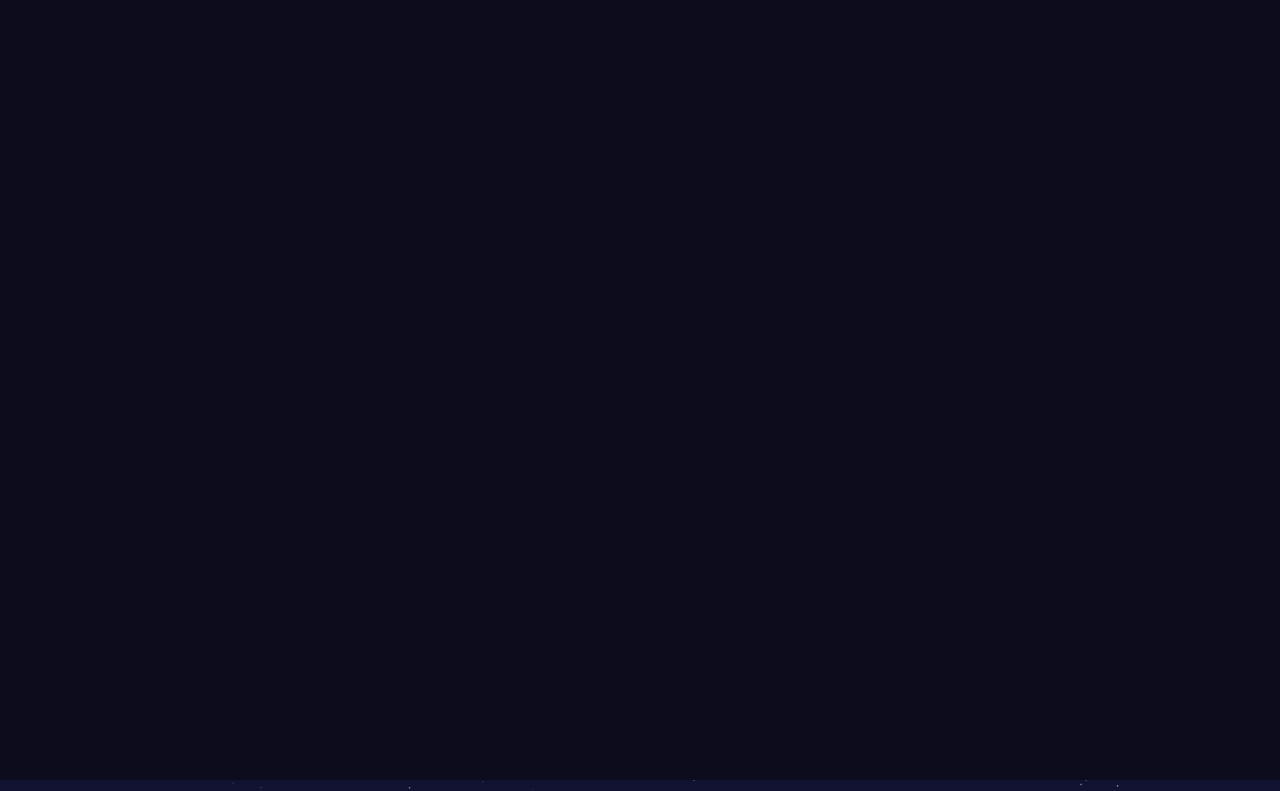
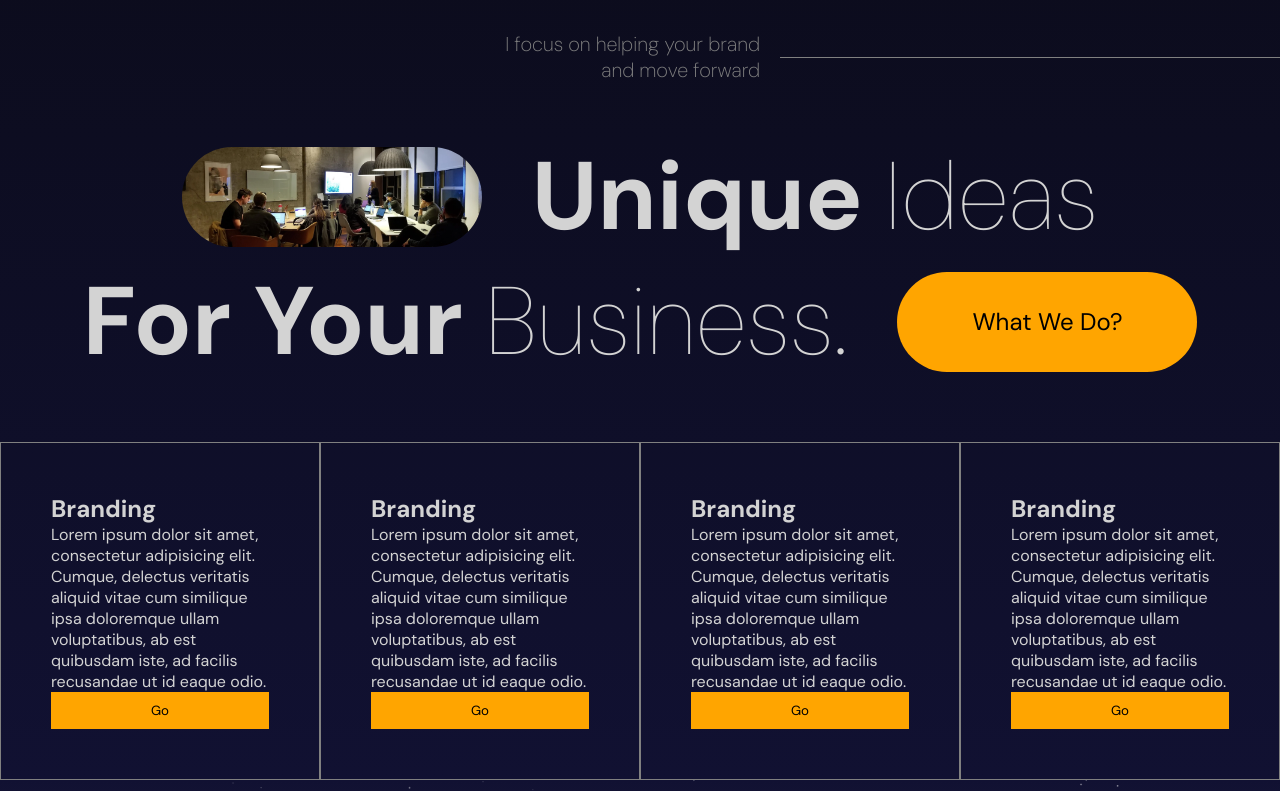
Before and after one commit to erfanheshmati/animated-portfolio-1, a React (Vite) app: page / in a window 1280 px wide. Shown: the part 1620-2411 px from the top of the page. Built offline with nearby package versions, Linux system fonts and the light colour scheme.

Commit message:
services section design and animation (useInView hook)

```diff
--- a/src/App.jsx
+++ b/src/App.jsx
@@ -2,6 +2,7 @@
 import Hero from "./components/hero/Hero"
 import Navbar from "./components/navbar/Navbar"
 import Parallax from "./components/parallax/Parallax"
+import Services from "./components/services/Services"
 
 export default function App() {
   return (
@@ -13,7 +14,9 @@
       <section id="Services">
         <Parallax type="services" />
       </section>
-      <section>Services</section>
+      <section>
+        <Services />
+      </section>
       <section id="Portfolio">
         <Parallax type="portfolio" />
       </section>
--- /dev/null
+++ b/src/components/services/Services.jsx
@@ -0,0 +1,82 @@
+import { useRef } from "react"
+import "./services.scss"
+import { motion, useInView } from "framer-motion"
+
+const variants = {
+    initial: {
+        x: -500,
+        y: 100,
+        opacity: 0
+    },
+    animate: {
+        x: 0,
+        y: 0,
+        opacity: 1,
+        transition: {
+            duration: 1,
+            staggerChildren: 0.1
+        }
+    }
+}
+
+export default function Services() {
+    const ref = useRef()
+
+    const isInView = useInView(ref, { margin: "-100px" })
+
+    return (
+        <motion.div className="services" variants={variants} initial="initial" animate={isInView && "animate"} ref={ref}>
+            <motion.div className="textContainer" variants={variants}>
+                <p>
+                    I focus on helping your brand
+                    <br />and move forward
+                </p>
+                <hr />
+            </motion.div>
+            <motion.div className="titleContainer" variants={variants}>
+                <div className="title">
+                    <img src="/people.webp" alt="" />
+                    <h1>
+                        <motion.b whileHover={{ color: "orange" }}>Unique</motion.b> Ideas
+                    </h1>
+                </div>
+                <div className="title">
+                    <h1>
+                        <motion.b whileHover={{ color: "orange" }}>For Your</motion.b> Business.
+                    </h1>
+                    <button>What We Do?</button>
+                </div>
+            </motion.div>
+            <motion.div className="listContainer" variants={variants}>
+                <motion.div className="box" whileHover={{ background: "lightgray", color: "black" }}>
+                    <h2>Branding</h2>
+                    <p>
+                        Lorem ipsum dolor sit amet, consectetur adipisicing elit. Cumque, delectus veritatis aliquid vitae cum similique ipsa doloremque ullam voluptatibus, ab est quibusdam iste, ad facilis recusandae ut id eaque odio.
+                    </p>
+                    <button>Go</button>
+                </motion.div>
+                <motion.div className="box" whileHover={{ background: "lightgray", color: "black" }}>
+                    <h2>Branding</h2>
+                    <p>
+                        Lorem ipsum dolor sit amet, consectetur adipisicing elit. Cumque, delectus veritatis aliquid vitae cum similique ipsa doloremque ullam voluptatibus, ab est quibusdam iste, ad facilis recusandae ut id eaque odio.
+                    </p>
+                    <button>Go</button>
+                </motion.div>
+                <motion.div className="box" whileHover={{ background: "lightgray", color: "black" }}>
+                    <h2>Branding</h2>
+                    <p>
+                        Lorem ipsum dolor sit amet, consectetur adipisicing elit. Cumque, delectus veritatis aliquid vitae cum similique ipsa doloremque ullam voluptatibus, ab est quibusdam iste, ad facilis recusandae ut id eaque odio.
+                    </p>
+                    <button>Go</button>
+                </motion.div>
+                <motion.div className="box" whileHover={{ background: "lightgray", color: "black" }}>
+                    <h2>Branding</h2>
+                    <p>
+                        Lorem ipsum dolor sit amet, consectetur adipisicing elit. Cumque, delectus veritatis aliquid vitae cum similique ipsa doloremque ullam voluptatibus, ab est quibusdam iste, ad facilis recusandae ut id eaque odio.
+                    </p>
+                    <button>Go</button>
+                </motion.div>
+            </motion.div>
+        </motion.div>
+    )
+}
--- /dev/null
+++ b/src/components/services/services.scss
@@ -0,0 +1,85 @@
+.services {
+  background: linear-gradient(180deg, #0c0c1d, #111132);
+  height: 100%;
+  display: flex;
+  flex-direction: column;
+  justify-content: space-between;
+
+  .textContainer {
+    flex: 1;
+    align-self: flex-end;
+    display: flex;
+    align-items: center;
+    gap: 20px;
+
+    p {
+      font-weight: 200;
+      font-size: 20px;
+      color: gray;
+      text-align: right;
+    }
+
+    hr {
+      width: 500px;
+      border: none;
+      border-top: 0.5px solid gray;
+    }
+  }
+
+  .titleContainer {
+    flex: 2;
+    display: flex;
+    flex-direction: column;
+    align-items: center;
+
+    .title {
+      display: flex;
+      align-items: center;
+      gap: 50px;
+
+      img {
+        width: 300px;
+        height: 100px;
+        border-radius: 50px;
+        object-fit: cover;
+      }
+
+      h1 {
+        font-size: 96px;
+        font-weight: 100;
+      }
+
+      button {
+        width: 300px;
+        height: 100px;
+        border-radius: 50px;
+        background-color: orange;
+        border: none;
+        font-size: 24px;
+        cursor: pointer;
+      }
+    }
+  }
+
+  .listContainer {
+    flex: 2;
+    display: flex;
+    max-width: 1366px;
+    margin: auto;
+
+    .box {
+      padding: 50px;
+      border: 0.5px solid gray;
+      display: flex;
+      flex-direction: column;
+      justify-content: space-between;
+
+      button {
+        padding: 10px;
+        background-color: orange;
+        border: none;
+        cursor: pointer;
+      }
+    }
+  }
+}
```
Also changed, not shown: public/facebook.png.
